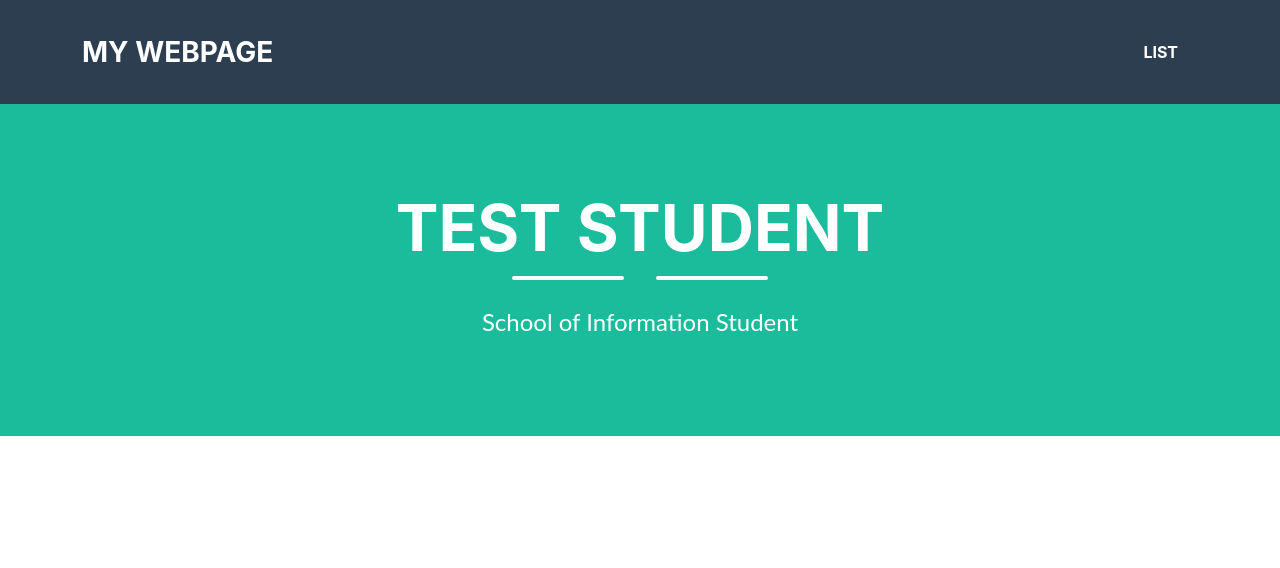
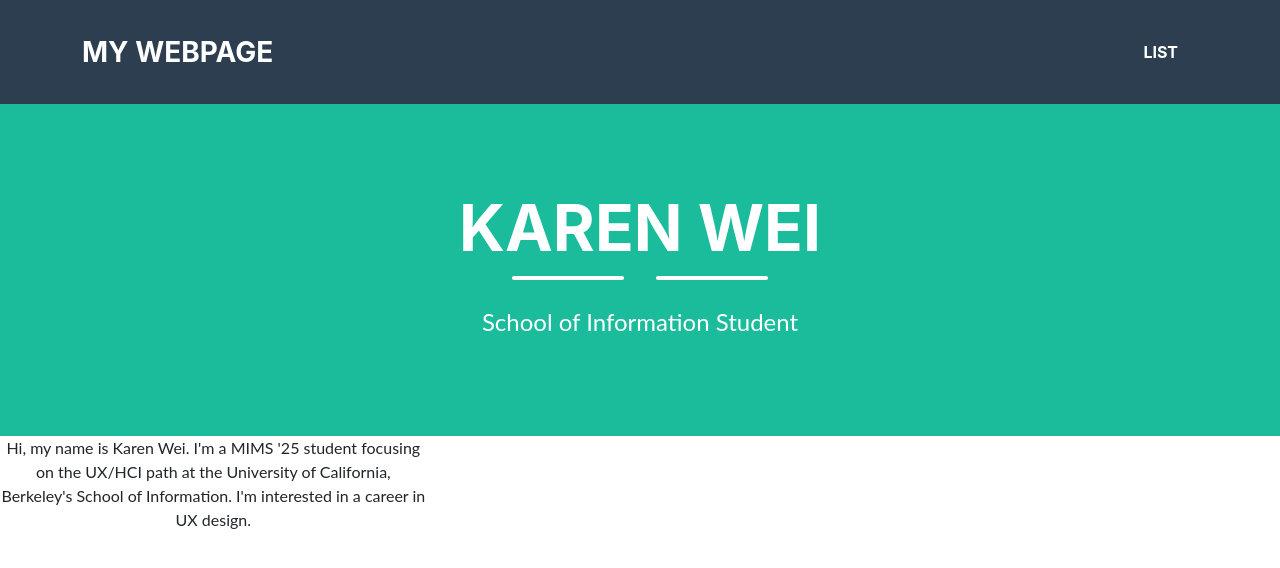
Before and after one commit to karenw-1/karenw-1.github.io, a plain HTML site: page index.html in a window 1280 px wide. Drawn offline with Linux system fonts and the light colour scheme.

Commit message:
add biography

```diff
--- a/index.html
+++ b/index.html
@@ -3,7 +3,7 @@
     <header>
         <link rel="stylesheet" href="style.css">
         <link rel="stylesheet" href="table_style.css">
-        <title>My Webpage Title</title>
+        <title>Karen's Website</title>
     </header>
     <body>
         <!---Navigation--->
@@ -23,7 +23,7 @@
             <div class="container d-flex align-items-center flex-column">
 
                 <!-- This code is for the student name-->
-                <h1 class="masthead-heading text-uppercase mb-0">Test Student</h1>
+                <h1 class="masthead-heading text-uppercase mb-0">Karen Wei</h1>
                 <!--This code creates the two lines separating the student name from the subtitle-->
                 <div class="divider-custom divider-light">
                     <div class="divider-custom-line"></div>
@@ -36,7 +36,7 @@
         <section class="text-center">
 
             <div class="col-md-6 col-lg-4 mb-5">
-                <!-- put your bio paragraph here; remember to use the correct html tags -->
+                <p>Hi, my name is Karen Wei. I'm a MIMS '25 student focusing on the UX/HCI path at the University of California, Berkeley's School of Information. I'm interested in a career in UX design.</p>
 
             </div>
         </section>
```
